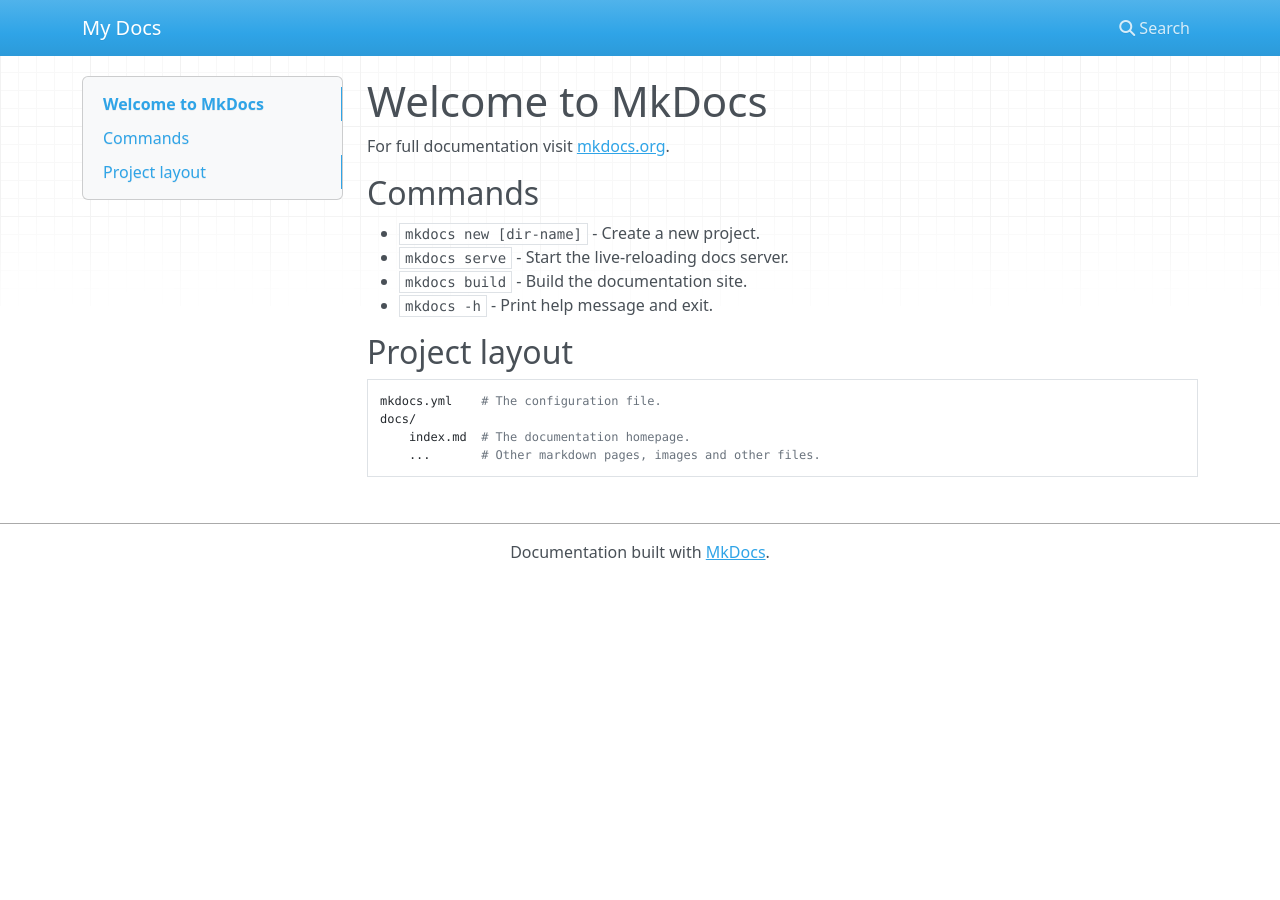
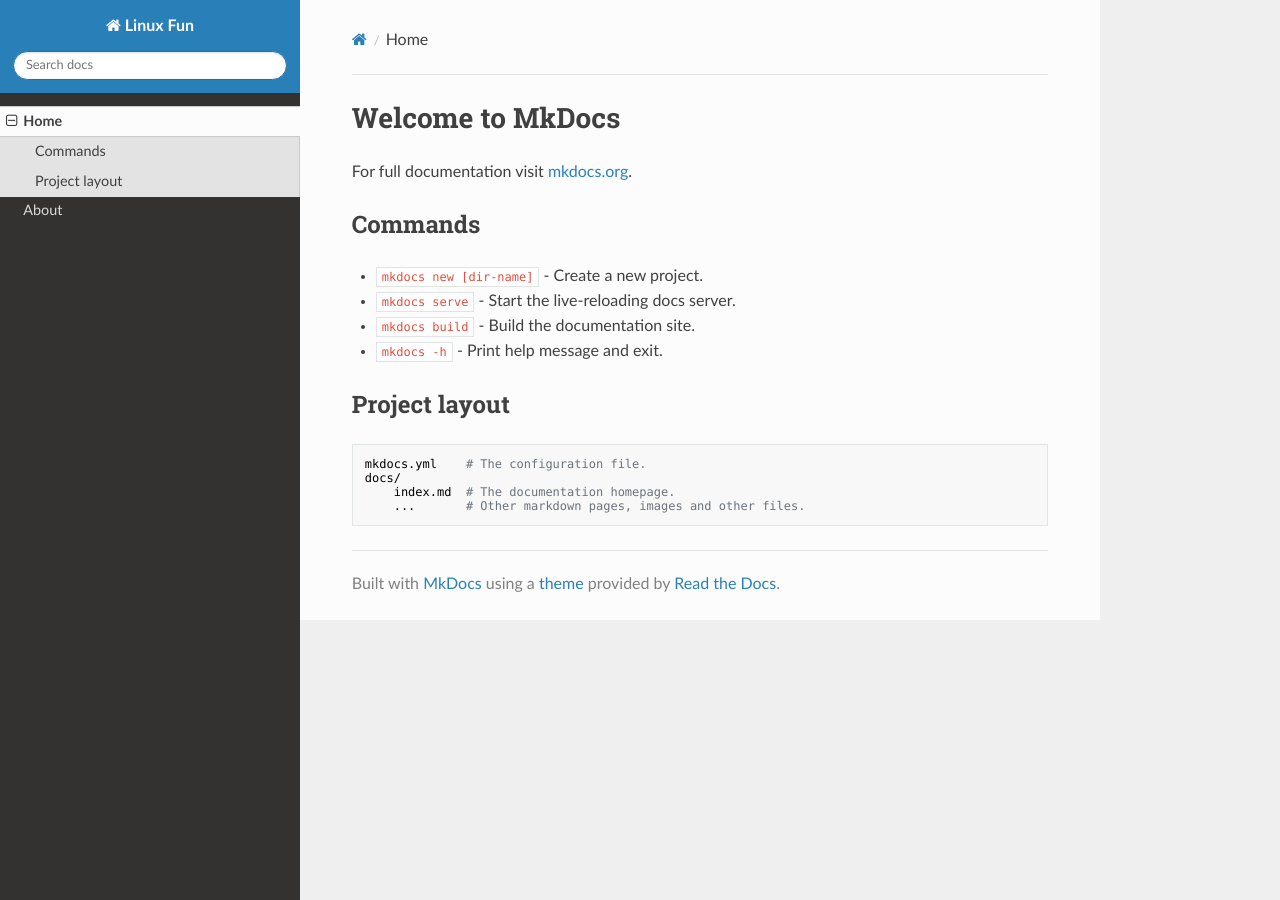
Before and after one commit to imShakil/linux-fun, an MkDocs documentation site: the page built from docs/index.md, in a window 1280 px wide. Built offline with MkDocs 1.6.1, drawn with Linux system fonts in a browser that asks for light colours; nearby versions of some CDN libraries.

Commit message:
update: mkdocs.yml

```diff
--- a/mkdocs.yml
+++ b/mkdocs.yml
@@ -1 +1,6 @@
-site_name: My Docs
+site_name: Linux Fun
+site_url: https://example.com/
+nav:
+    - Home: index.md
+    - About: about.md
+theme: readthedocs
```
